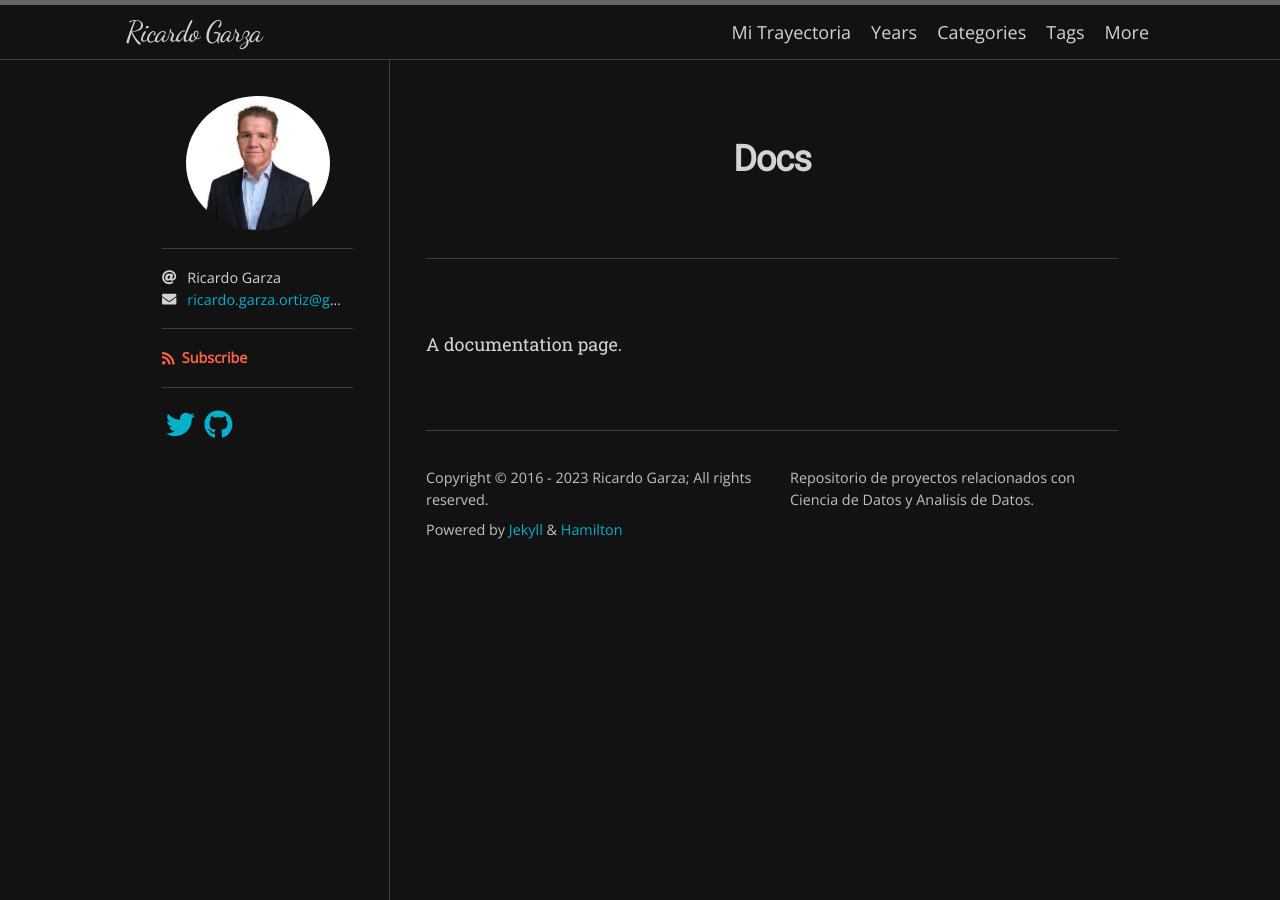
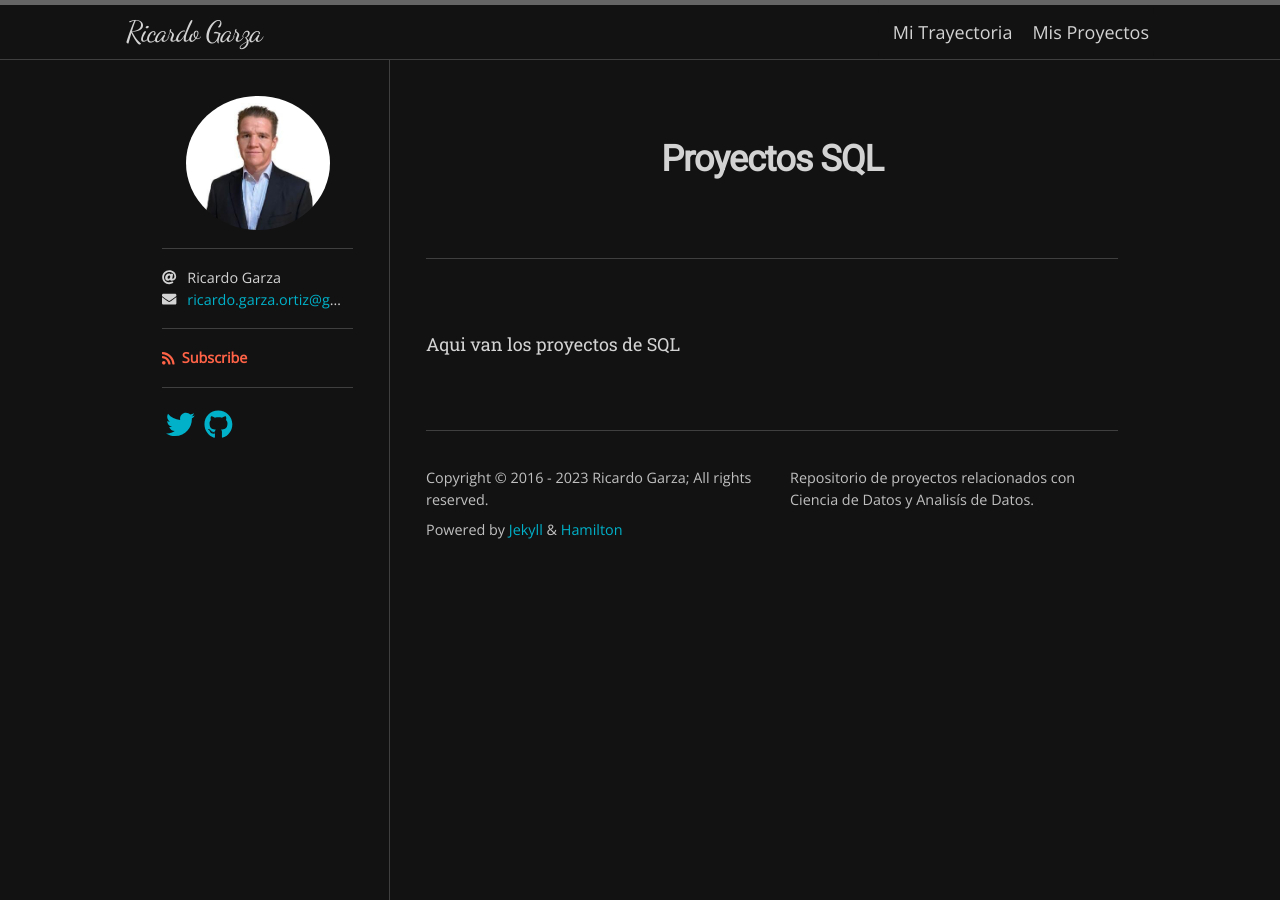
Before and after one commit to ricardogarzaortiz/PORTAFOLI_2, a Jekyll site: the page built from docs.md, in a window 1280 px wide. Built offline with Jekyll 4.4.1, drawn with Linux system fonts in a browser that asks for light colours; nearby versions of some CDN libraries; some web fonts are replaced.

Commit message:
cambios
cambio en combos

```diff
--- a/docs.md
+++ b/docs.md
@@ -1,7 +1,7 @@
 ---
 layout: page
-title: Docs
-permalink: /docs/
+title: Proyectos SQL
+permalink: /proyectos_sql/
 ---
 
-A documentation page.
+Aqui van los proyectos de SQL
```
Also changed, not shown: _data/navigation.yml (+7 -11 lines), faq.md (+3 -3 lines).
